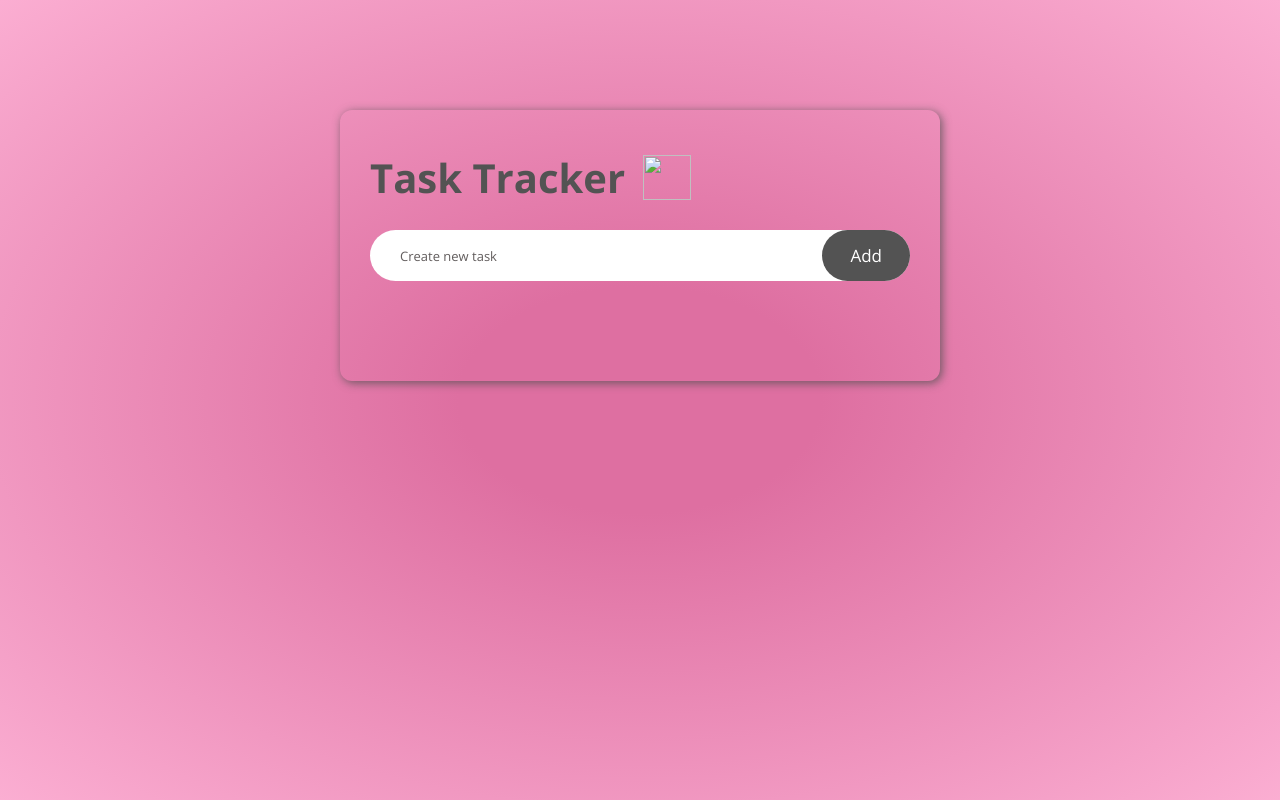
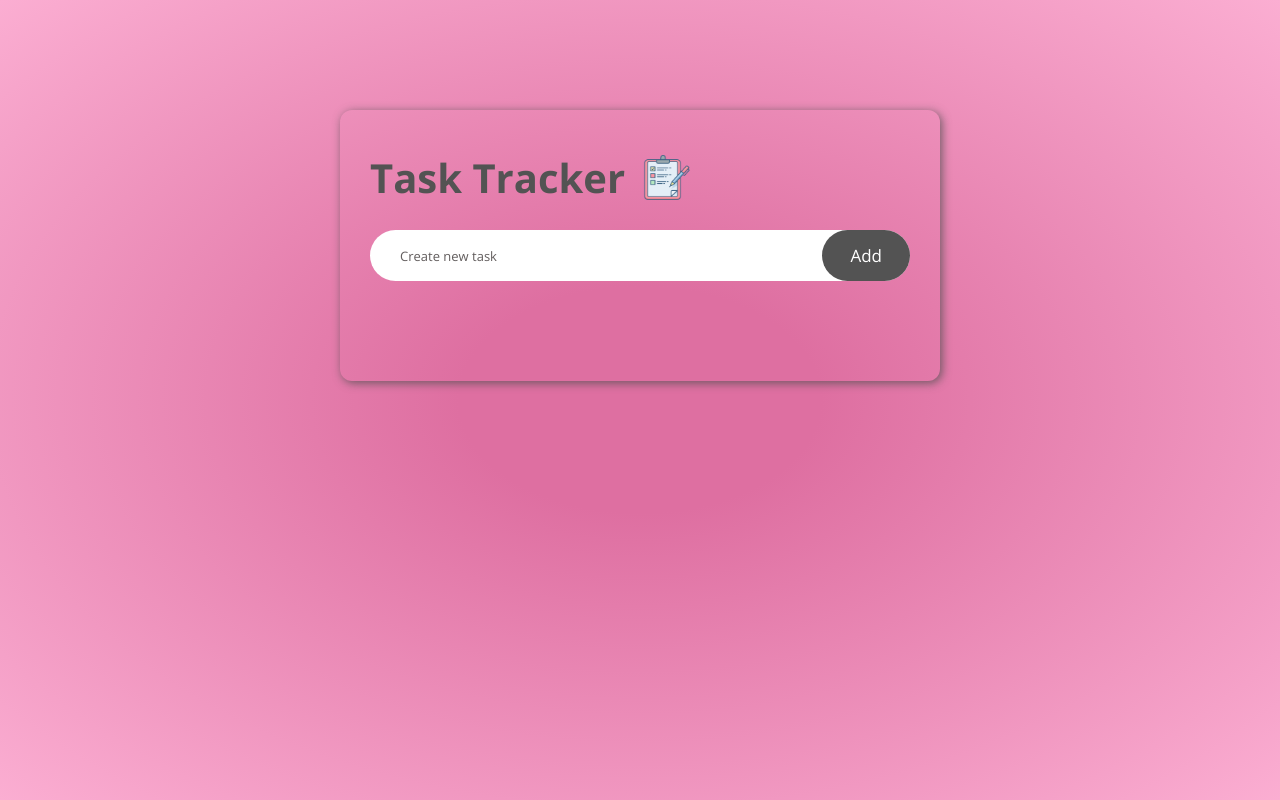
Before and after one commit to zoeyahmi/To-do-list-Javascript, a plain HTML site: page index.html in a window 1280 px wide. Drawn offline with nearby package versions, Linux system fonts and the light colour scheme.

Commit message:
Update index.html

```diff
--- a/index.html
+++ b/index.html
@@ -10,7 +10,7 @@
 <body>
     <div class="container">
         <div class="todo-app">
-            <h1>Task Tracker <img src="check.png" alt="" width="48px" height="45px"></h1>
+            <h1>Task Tracker <img src="assets/images/check.png" alt="check icon" width="48px" height="45px"></h1>
             <form action="" class="task-form" id="taskForm">
                 <input type="text" id="taskInput" placeholder="Create new task">
                 <button type="submit" class="add-button" id="addButton" onclick="addTask()">Add</button>
```
